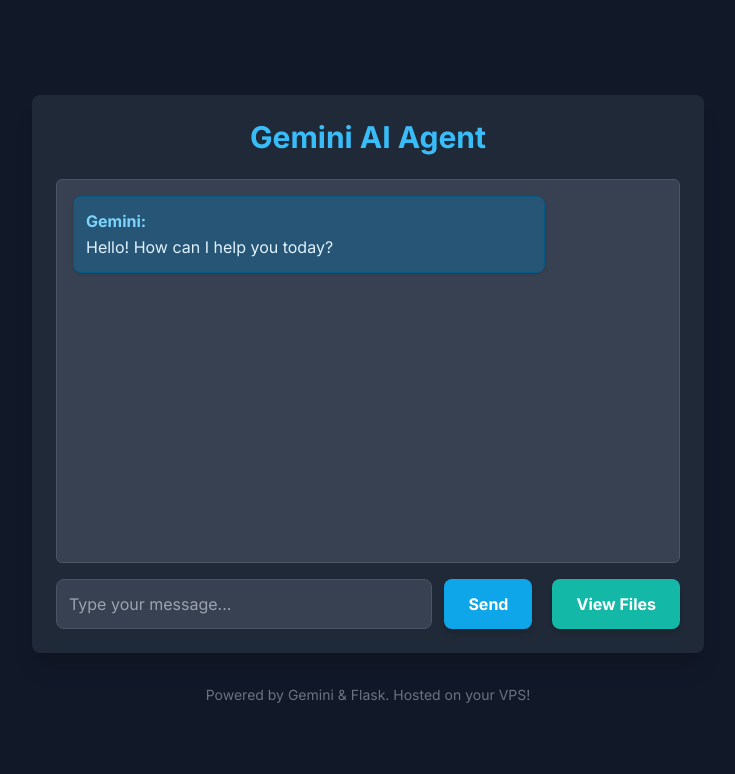
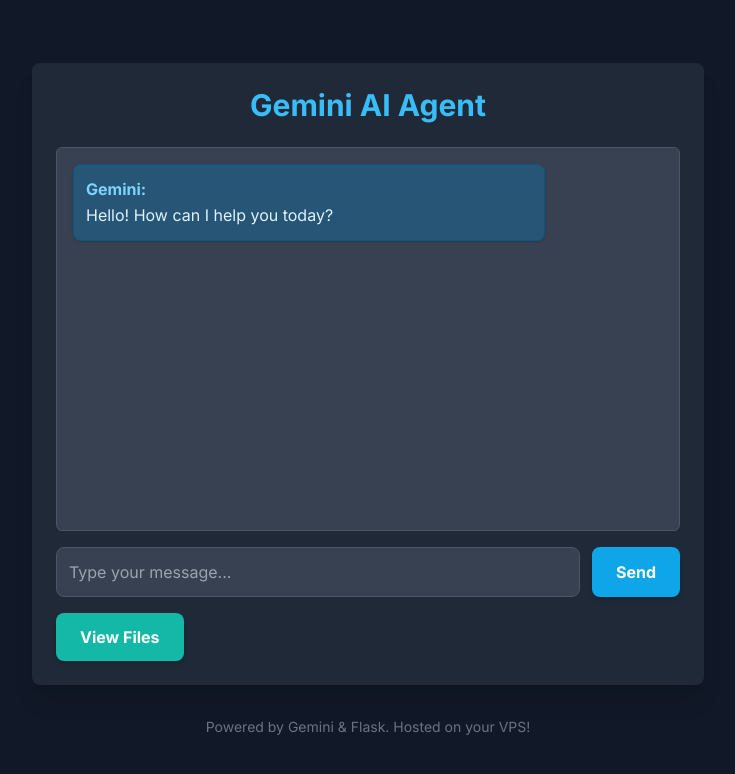
Before and after one commit to Tim-Boles/VPS-Coding-Agent, a Flask app: page / in a window 1280 px wide. Shown: the top 774 px of the page, without its empty margins (272-1007 px from the left). Run offline with Flask 2, Linux system fonts and the light colour scheme; some libraries are stand-ins or nearby versions.

Commit message:
update index.html button margins

```diff
--- a/templates/index.html
+++ b/templates/index.html
@@ -24,7 +24,9 @@
             <button id="send-button" class="bg-sky-500 hover:bg-sky-600 text-white font-semibold py-3 px-6 rounded-lg transition duration-150 ease-in-out shadow-md">
                 Send
             </button>
-            <button id="view-files-button" class="bg-teal-500 hover:bg-teal-600 text-white font-semibold py-3 px-6 rounded-lg transition duration-150 ease-in-out shadow-md ml-2">
+        </div>
+        <div>
+            <button id="view-files-button" class="bg-teal-500 hover:bg-teal-600 text-white font-semibold py-3 px-6 rounded-lg transition duration-150 ease-in-out shadow-md mt-4">
                 View Files
             </button>
         </div>
```
